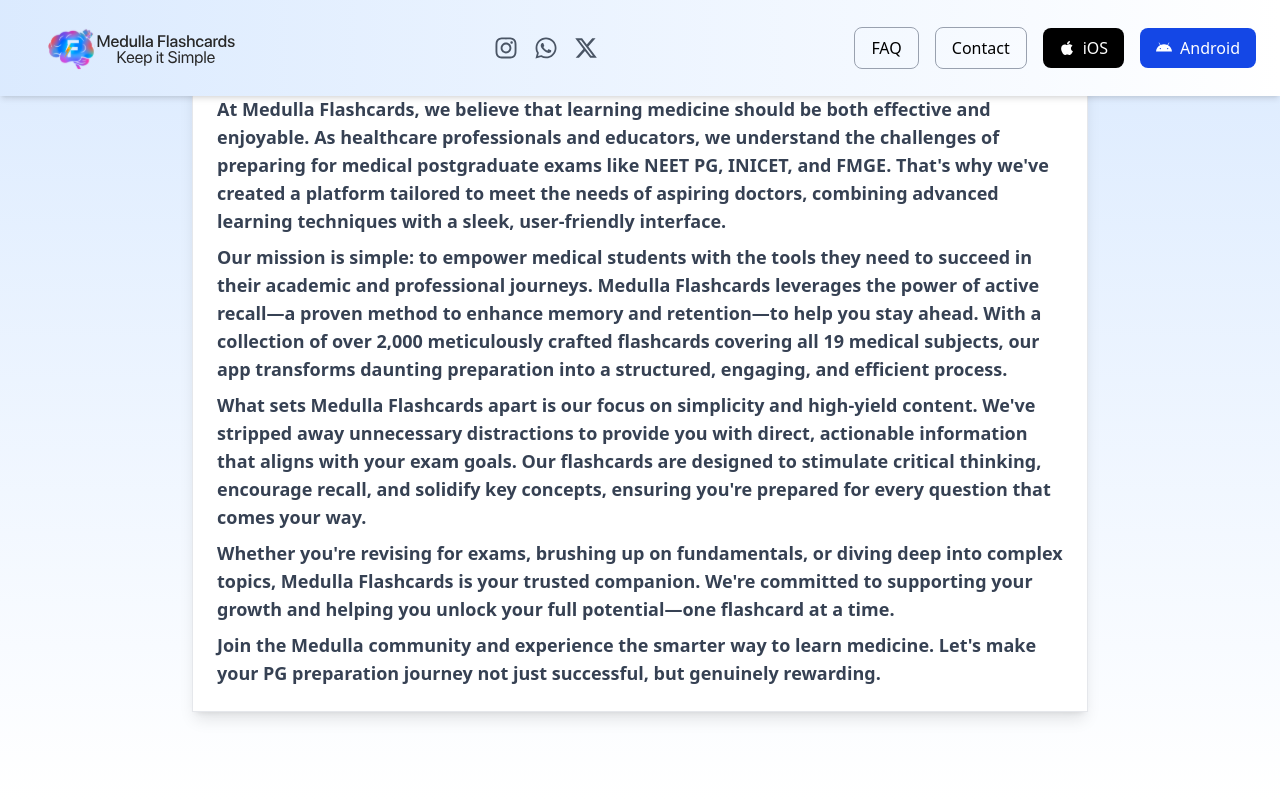
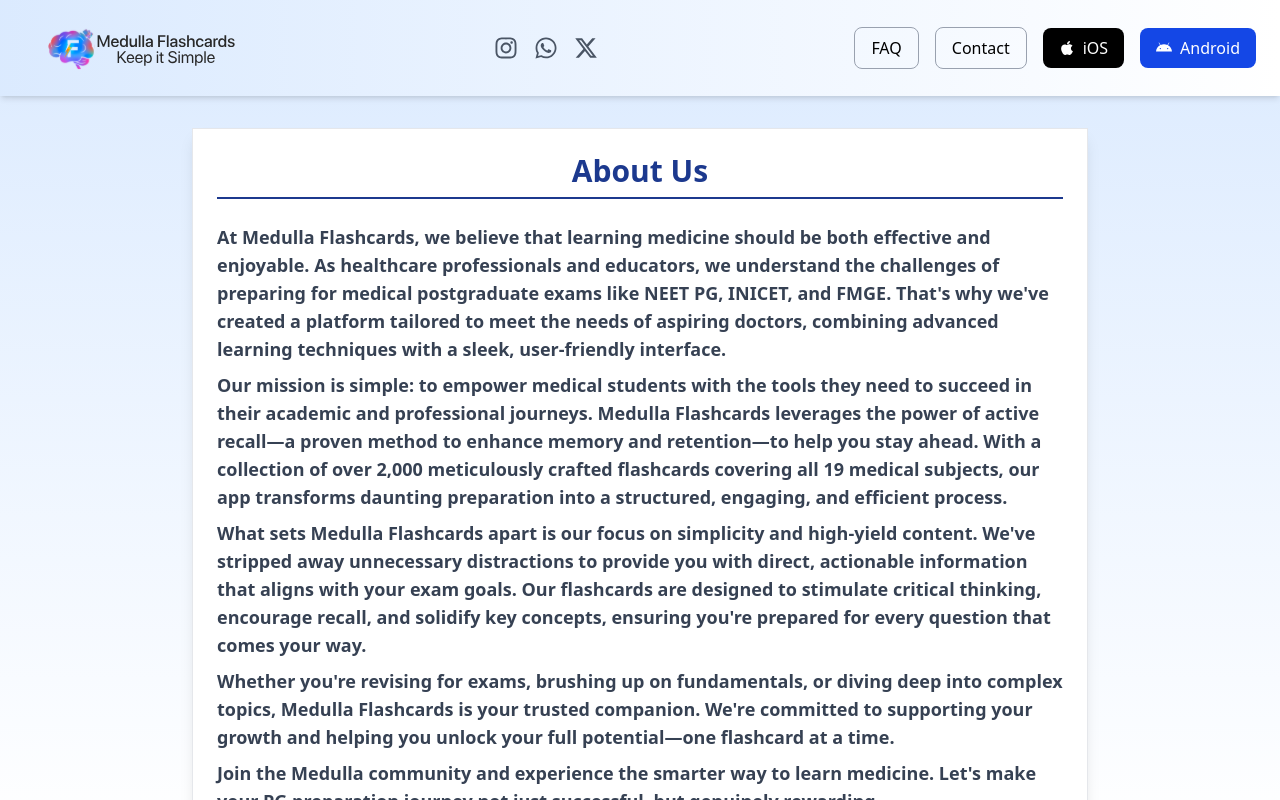
Before and after one commit to vd7943/Medulla-Website-task, a React (Vite) app: page /about in a window 1280 px wide. Shown: the top 800 px of the page. Built offline with nearby package versions, Linux system fonts and the light colour scheme.

Commit message:
more changes

```diff
--- a/src/components/About.jsx
+++ b/src/components/About.jsx
@@ -1,7 +1,7 @@
 const About = () => {
   return (
     <>
-      <div className="min-h-screen bg-gradient-to-b from-blue-100 to-white text-center">
+      <div className="min-h-screen pt-32 bg-gradient-to-b from-blue-100 to-white text-center">
         <section className="max-w-4xl mx-auto p-6 bg-white shadow-lg border border-gray-200">
           <h2 className="text-3xl font-extrabold text-center text-blue-900 border-b-2 border-blue-900 pb-2 mb-6">
             About Us
```
